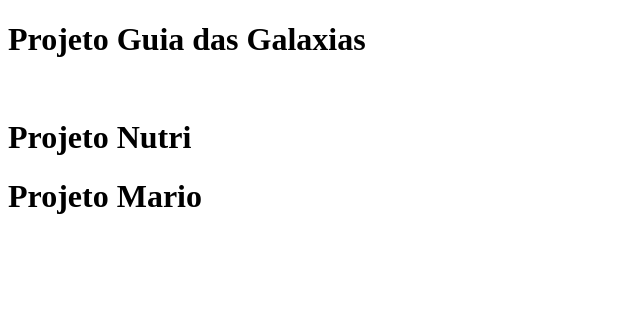
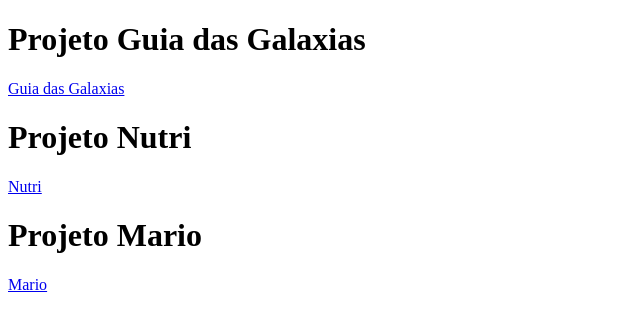
Before and after one commit to JonatanBispo/Projetos, a plain HTML site: page index.html in a window 1280 px wide. Shown: the whole page, without its empty margins (0-640 px from the left). Drawn offline with Linux system fonts and the light colour scheme.

Commit message:
Update index.html

```diff
--- a/index.html
+++ b/index.html
@@ -8,11 +8,11 @@
 </head>
 <body>
     <h1>Projeto Guia das Galaxias</h1>
-    <a href="../Projetos/GUIA DAS GALAXIAS/PÁGINAS/index.html"></a>
+    <a href="../Projetos/GUIA DAS GALAXIAS/PÁGINAS/index.html">Guia das Galaxias</a>
     <br>
     <h1>Projeto Nutri</h1>
-    <a href="../Projetos//Nutri/princela.html"></a>
+    <a href="../Projetos//Nutri/princela.html">Nutri</a>
     <h1>Projeto Mario </h1>
-    <a href="../Projetos/Página Web Estilizada/index.html"></a>
+    <a href="../Projetos/Página Web Estilizada/index.html">Mario</a>
 </body>
 </html>
```
